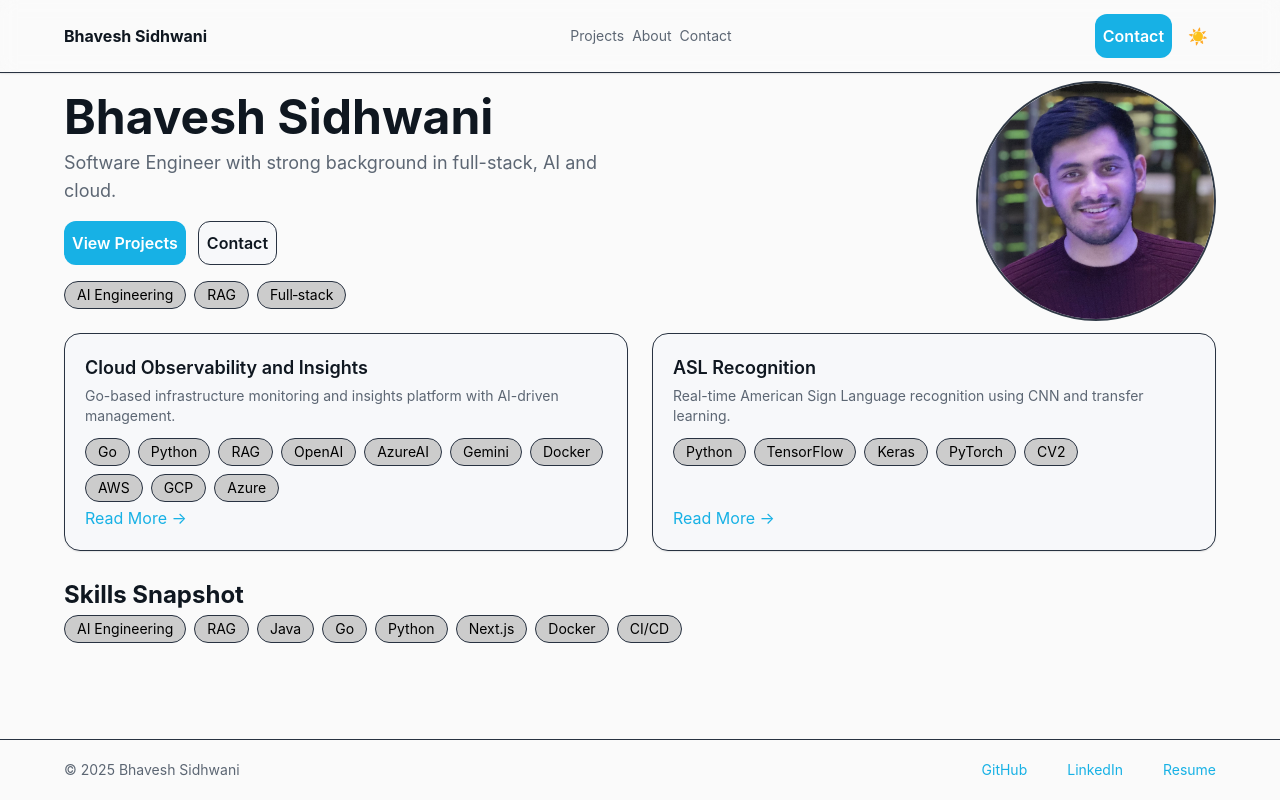
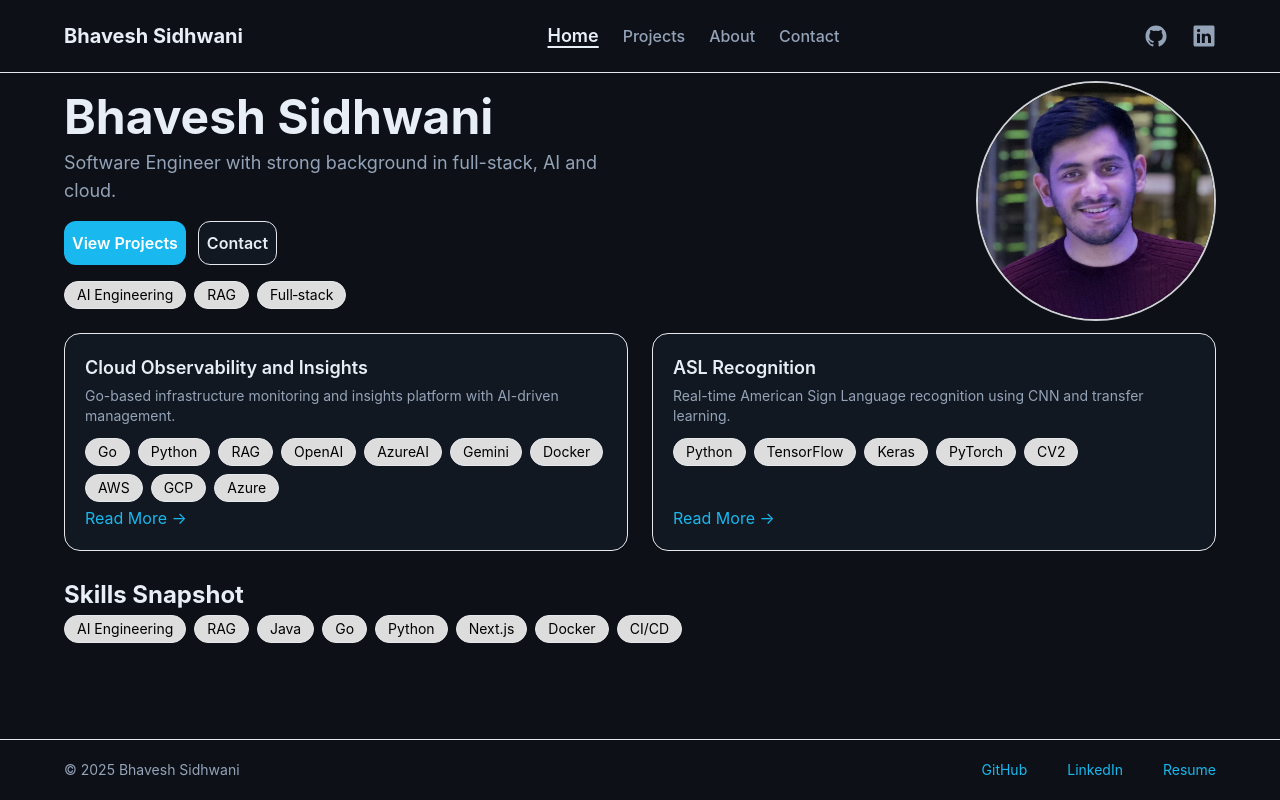
Before and after one commit to BhaveshSidhwani/Personal-Portfolio-Website, a Next.js app: page / in a window 1280 px wide. Built offline with nearby package versions, Linux system fonts and the light colour scheme.

Commit message:
Header fix (#13)
* [fix] Removed light theme support

* [fix] Improved navigation items visibility and responsiveness

* [feat] Added GitHub and LinkedIn on the header

* [fix] Made header responsive for mobile devices

```diff
--- a/app/globals.css
+++ b/app/globals.css
@@ -2,8 +2,27 @@
 @tailwind components;
 @tailwind utilities;
 
+/* Dark */
+:root {
+  --line: #1f2a3a;
+  --on-accent: #f8fefe;
+
+  --accent-500: #19b8ee;
+  --accent-600: #1ac3fd;
+  --accent-700: #1296c4;
+  --bg: #0d1117;
+  --panel: #121821;
+  --panel-chip: #dddddd;
+  --text: #e8eef5;
+  --muted: #94a3b8;
+  --border: #e6e8ec;
+  --success: #22d36a;
+  --warning: #fab216;
+  --error: #ff5c5c;
+}
+
 /* Light */
-:root {
+[data-theme="light"] {
   --line: #d5e4ea; /* timeline line */
   --on-accent: #ffffff;
 
@@ -19,25 +38,6 @@
   --success: #22c55e;
   --warning: #f59e0b;
   --error: #ef4444;
-}
-
-/* Dark */
-[data-theme="dark"] {
-  --line: #1f2a3a;
-  --on-accent: #f8fefe;
-
-  --accent-500: #19b8ee;
-  --accent-600: #1ac3fd;
-  --accent-700: #1296c4;
-  --bg: #0d1117;
-  --panel: #121821;
-  --panel-chip: #dddddd;
-  --text: #e8eef5;
-  --muted: #94a3b8;
-  --border: #e6e8ec;
-  --success: #22d36a;
-  --warning: #fab216;
-  --error: #ff5c5c;
 }
 
 html,
--- a/components/Header.tsx
+++ b/components/Header.tsx
@@ -1,12 +1,14 @@
 "use client";
 import Link from "next/link";
-import Button from "@/components/Button";
 import { usePathname } from "next/navigation";
-import { useTheme } from "@/lib/theme";
 import type { Route } from "next";
 import clsx from "clsx";
+import { IoClose, IoLogoGithub, IoLogoLinkedin, IoMenu } from "react-icons/io5";
+import { useEffect, useState } from "react";
+import Button from "./Button";
 
 const NAV: { href: Route; label: string }[] = [
+  { href: "/", label: "Home" },
   { href: "/projects", label: "Projects" },
   { href: "/about", label: "About" },
   { href: "/contact", label: "Contact" },
@@ -14,44 +16,160 @@ const NAV: { href: Route; label: string }[] = [
 
 export default function Header() {
   const pathname = usePathname();
-  const { theme, toggle } = useTheme();
+  const [isOpen, setIsOpen] = useState(false);
+
+  // Close on route change & Esc
+  useEffect(() => setIsOpen(false), [pathname]);
+  useEffect(() => {
+    const onKey = (e: KeyboardEvent) => e.key === "Escape" && setIsOpen(false);
+    window.addEventListener("keydown", onKey);
+    return () => window.removeEventListener("keydown", onKey);
+  }, []);
 
   return (
     <header className="sticky top-0 z-50 border-b border-[--border] bg-[--bg]/95 shadow-z1 backdrop-blur">
       <div className="container flex h-[72px] items-center justify-between gap-4">
-        <Link href="/" className="font-bold text-[--text]" aria-label="Home">
+        <Link
+          href="/"
+          className="text-lg md:text-xl font-bold text-[--text]"
+          aria-label="Home"
+        >
           Bhavesh Sidhwani
         </Link>
 
-        <nav className="hidden gap-8 md:flex">
-          {NAV.map((item) => (
+        <nav className="hidden gap-6 md:flex items-baseline">
+          {NAV.map((item) => {
+            const isActive =
+              item.href === "/"
+                ? pathname === "/"
+                : pathname.startsWith(item.href);
+
+            return (
               <Link
                 key={item.href}
                 href={item.href}
+                aria-current={isActive ? "page" : undefined}
                 className={clsx(
-                "text-sm text-[--muted] hover:text-[--text]",
-                pathname.startsWith(item.href) && "underline"
+                  // base
+                  "text-base font-medium text-[--muted] transition-colors",
+                  "hover:text-[--text] hover:underline underline-offset-4",
+                  "focus-visible:outline-none focus-visible:ring-2 focus-visible:ring-[--text]/30 focus-visible:ring-offset-2 focus-visible:ring-offset-[--bg] rounded-sm",
+                  // active
+                  isActive &&
+                    "text-[--text] text-lg font-semibold underline decoration-2 underline-offset-4"
                 )}
               >
                 {item.label}
               </Link>
-          ))}
+            );
+          })}
         </nav>
 
-        <div className="flex items-center gap-2">
+        <div className="flex items-center gap-6">
           {/* Style a Link as a button (no asChild) */}
-          <Link href="/contact" className="hidden md:inline-flex">
-            <Button>Contact</Button>
+          <Link
+            href="https://www.github.com/BhaveshSidhwani"
+            className="hidden md:inline-flex"
+            target="_blank"
+            rel="noopener noreferrer"
+          >
+            <IoLogoGithub className="h-6 w-6 text-[--muted] hover:text-[--text] transition-colors" />
           </Link>
+          <Link
+            href="https://www.linkedin.com/in/bhavesh-sidhwani/"
+            className="hidden md:inline-flex"
+            target="_blank"
+            rel="noopener noreferrer"
+          >
+            <IoLogoLinkedin className="h-6 w-6 text-[--muted] hover:text-[--text] transition-colors" />
+          </Link>
+        </div>
 
+        {/* Mobile hamburger */}
         <Button
           variant="ghost"
-            aria-label="Toggle dark mode"
-            onClick={toggle}
-            title={theme === "dark" ? "Switch to light" : "Switch to dark"}
+          className="md:hidden inline-flex items-center justify-center rounded-md p-2 text-[--muted] hover:text-[--text] focus-visible:outline-none focus-visible:ring-2 focus-visible:ring-[--text]/30"
+          aria-label="Toggle menu"
+          aria-controls="mobile-nav"
+          aria-expanded={isOpen}
+          onClick={() => setIsOpen((v) => !v)}
         >
-            {theme === "dark" ? "🌙" : "☀️"}
+          {/* Menu icon */}
+          {!isOpen ? (
+            <IoMenu className="h-6 w-6" />
+          ) : (
+            // X icon
+            <IoClose className="h-6 w-6" />
+          )}
         </Button>
+      </div>
+
+      {/* Mobile dropdown panel */}
+      <div
+        id="mobile-nav"
+        className={clsx(
+          "md:hidden fixed inset-x-0 top-[72px] z-40",
+          "border-y border-[--border] bg-[--bg] shadow-z1",
+          "max-h-[calc(100svh-72px)] overflow-y-auto",
+          "transition transform duration-200 origin-top",
+          isOpen
+            ? "opacity-100 translate-y-0"
+            : "opacity-0 -translate-y-2 pointer-events-none"
+        )}
+      >
+        <div className="container py-2">
+          <ul className="flex flex-col">
+            {NAV.map((item) => {
+              const active = pathname.startsWith(item.href);
+              return (
+                <li key={item.href}>
+                  <Link
+                    href={item.href}
+                    className={clsx(
+                      "block w-full rounded-md px-3 py-2 text-[15px] font-medium text-[--muted] transition-colors",
+                      "hover:text-[--text] hover:bg-white/5",
+                      "focus-visible:outline-none focus-visible:ring-2 focus-visible:ring-[--text]/30",
+                      active && "text-[--text] bg-white/5"
+                    )}
+                  >
+                    {item.label}
+                  </Link>
+                </li>
+              );
+            })}
+          </ul>
+
+          {/* Divider */}
+          <div className="mt-2 h-px bg-[--border]" aria-hidden />
+
+          {/* Mobile social row */}
+          <div className="flex items-center justify-between px-2">
+            <span className="px-1 text-xs uppercase tracking-wide text-[--muted]">
+              Follow
+            </span>
+            <div className="flex items-center gap-2">
+              <Link
+                href="https://www.github.com/BhaveshSidhwani"
+                target="_blank"
+                rel="noopener noreferrer"
+                aria-label="GitHub (opens in a new tab)"
+                className="inline-flex h-11 w-11 items-center justify-center rounded-md hover:bg-white/5 focus-visible:outline-none focus-visible:ring-2 focus-visible:ring-[--text]/30"
+                onClick={() => setIsOpen(false)}
+              >
+                <IoLogoGithub className="h-6 w-6 text-[--muted] hover:text-[--text] transition-colors" />
+              </Link>
+              <Link
+                href="https://www.linkedin.com/in/bhavesh-sidhwani/"
+                target="_blank"
+                rel="noopener noreferrer"
+                aria-label="LinkedIn (opens in a new tab)"
+                className="inline-flex h-11 w-11 items-center justify-center rounded-md hover:bg-white/5 focus-visible:outline-none focus-visible:ring-2 focus-visible:ring-[--text]/30"
+                onClick={() => setIsOpen(false)}
+              >
+                <IoLogoLinkedin className="h-6 w-6 text-[--muted] hover:text-[--text] transition-colors" />
+              </Link>
+            </div>
+          </div>
         </div>
       </div>
     </header>
--- a/lib/theme.ts
+++ b/lib/theme.ts
@@ -5,14 +5,14 @@ import { useEffect, useState } from "react";
 const STORAGE_KEY = "theme";
 
 export function useTheme() {
-  const [theme, setTheme] = useState<"light" | "dark">(() => "light"); // default dark
+  const [theme, setTheme] = useState<"light" | "dark">(() => "dark"); // default dark
 
   useEffect(() => {
     const stored =
       typeof window !== "undefined"
         ? (localStorage.getItem(STORAGE_KEY) as "light" | "dark" | null)
         : null;
-    const initial = stored ?? "light";
+    const initial = stored ?? "dark";
     document.documentElement.setAttribute("data-theme", initial);
     setTheme(initial);
   }, []);
@@ -21,7 +21,7 @@ export function useTheme() {
     const next = theme === "dark" ? "light" : "dark";
     document.documentElement.setAttribute("data-theme", next);
     localStorage.setItem(STORAGE_KEY, next);
-    setTheme(next);
+    setTheme("dark");
   };
 
   return { theme, toggle };
```
Lines whose indentation alone changed are shown as unchanged.
